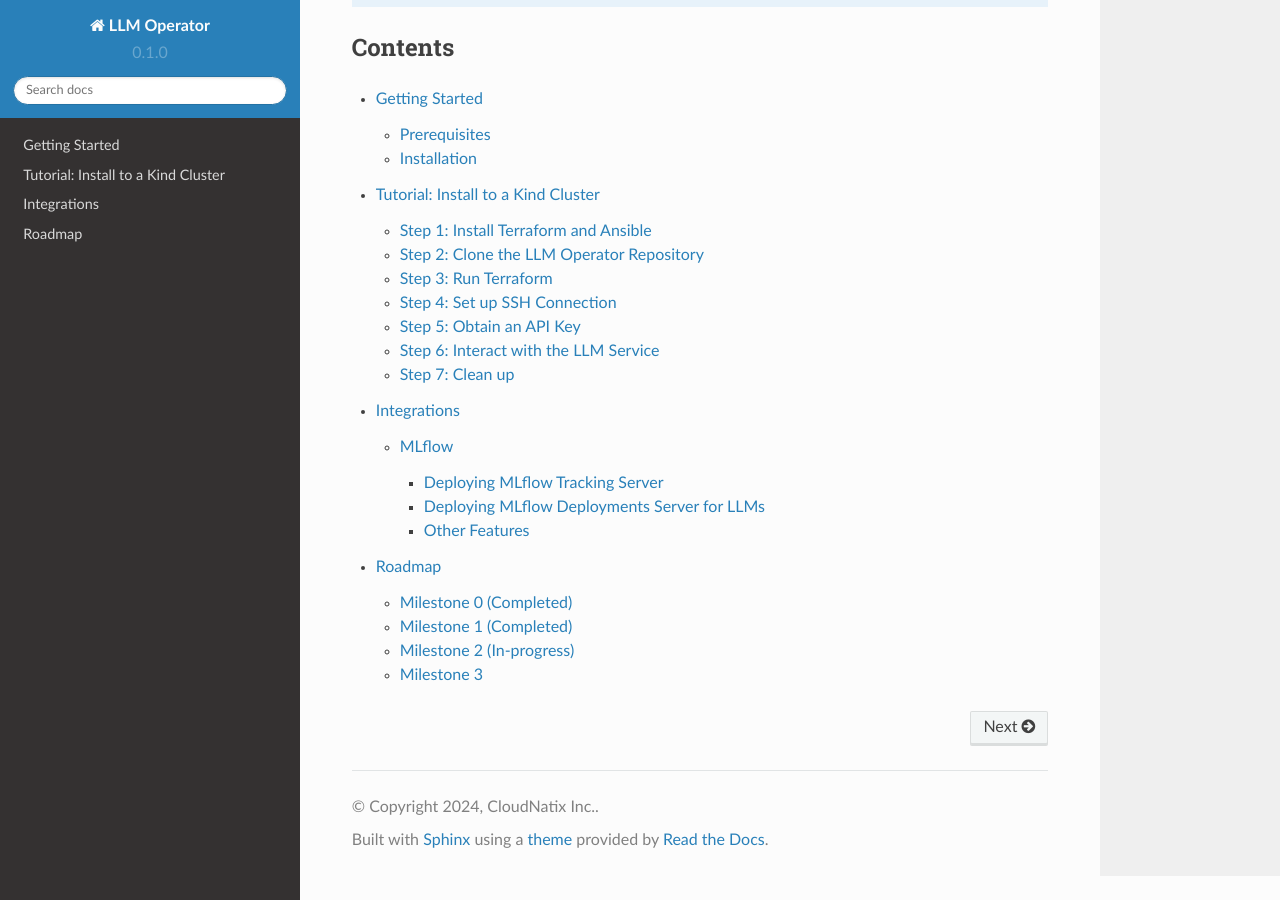
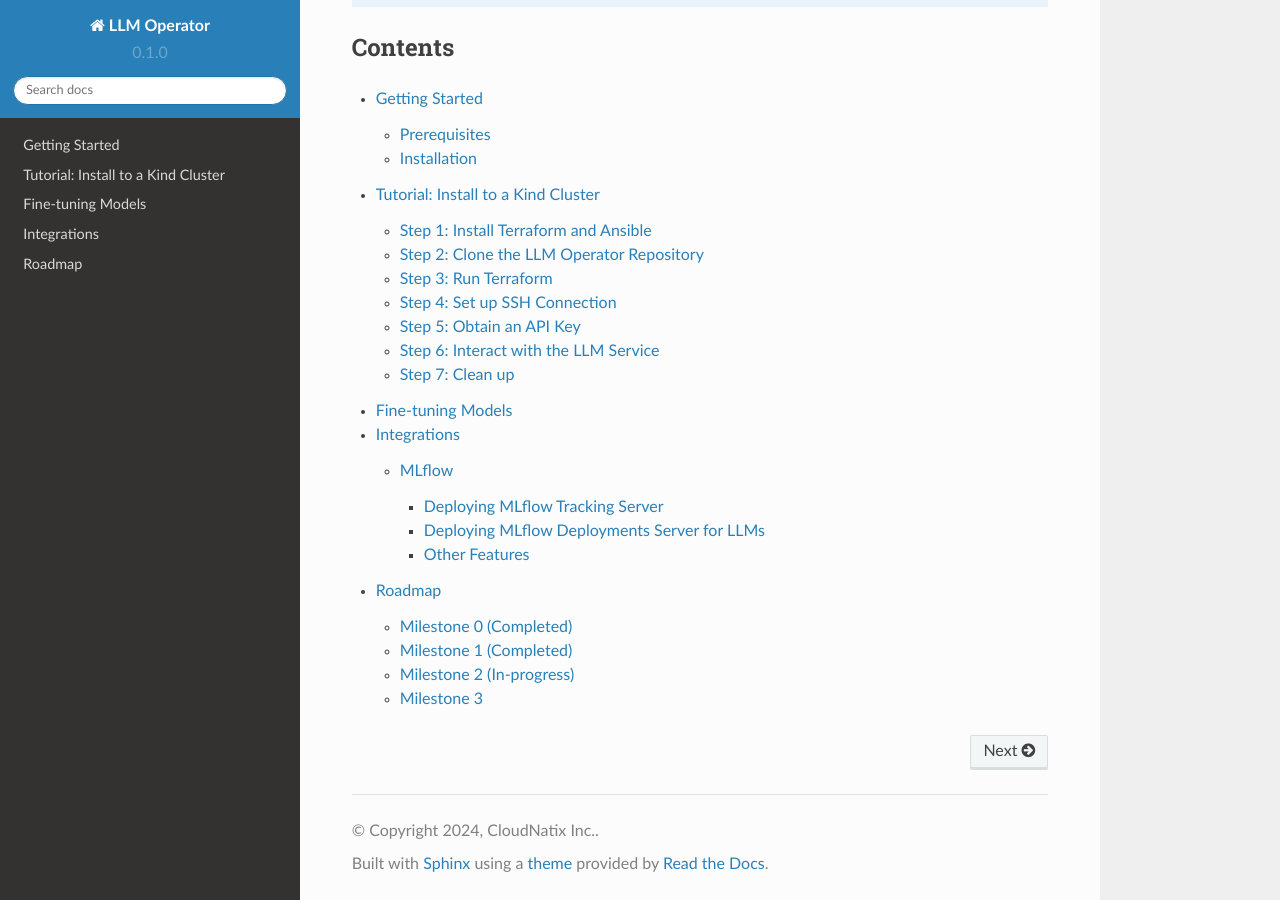
Before and after one commit to llm-operator/docs, a Sphinx documentation site: the page built from docs/source/index.rst, in a window 1280 px wide and 900 px high, scrolled down 734 px. Built offline with Sphinx 7.4.7 and the Read the Docs theme 2.0.0, drawn with Linux system fonts in a browser that asks for light colours.

Commit message:
Add a blank page for fine-tuning (#25)

```diff
--- /dev/null
+++ b/docs/source/fine_tuning.rst
@@ -0,0 +1,6 @@
+Fine-tuning Models
+==================
+
+.. note::
+
+   Work-in-progress. Please see https://github.com/llm-operator/llm-operator/blob/main/tutorial/getting_started.ipynb for tutorial.
--- a/docs/source/index.rst
+++ b/docs/source/index.rst
@@ -42,5 +42,6 @@ Contents
 
    getting_started
    tutorial
+   fine_tuning
    integrations
    roadmap
```
